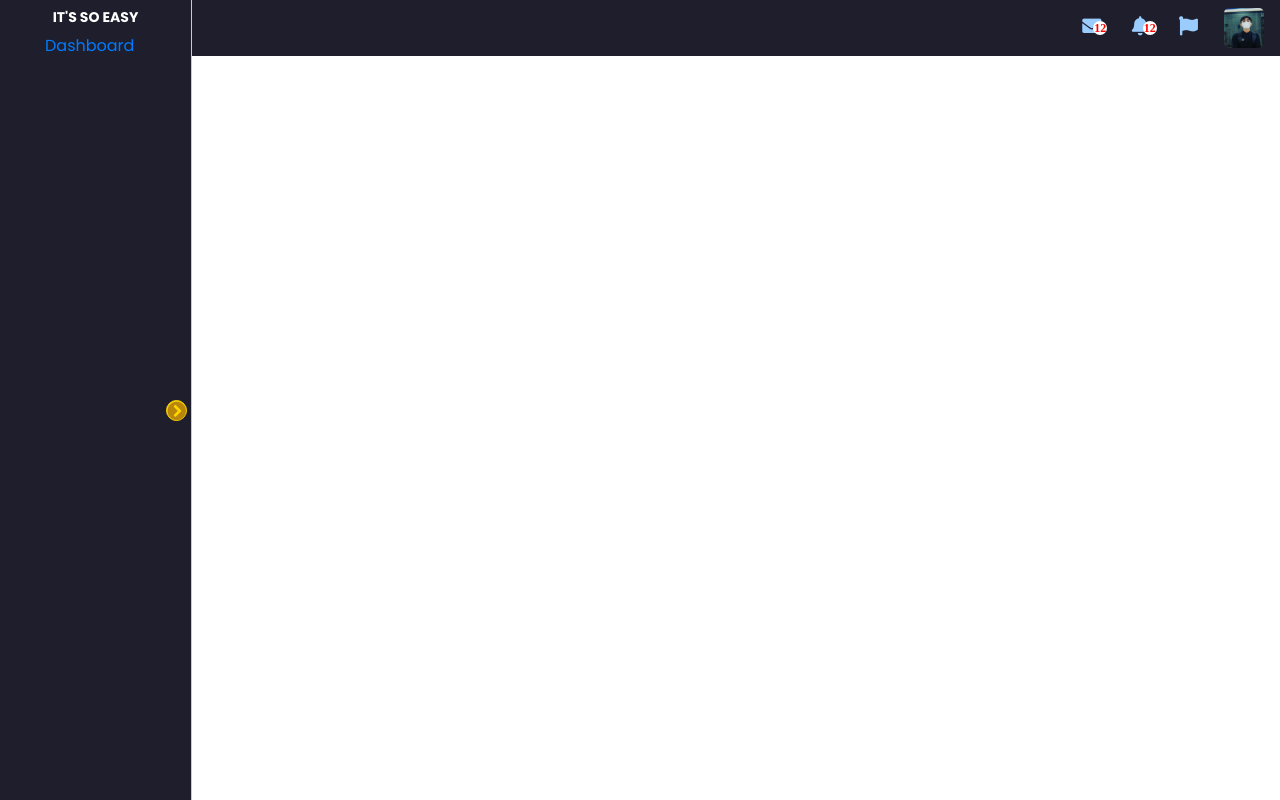
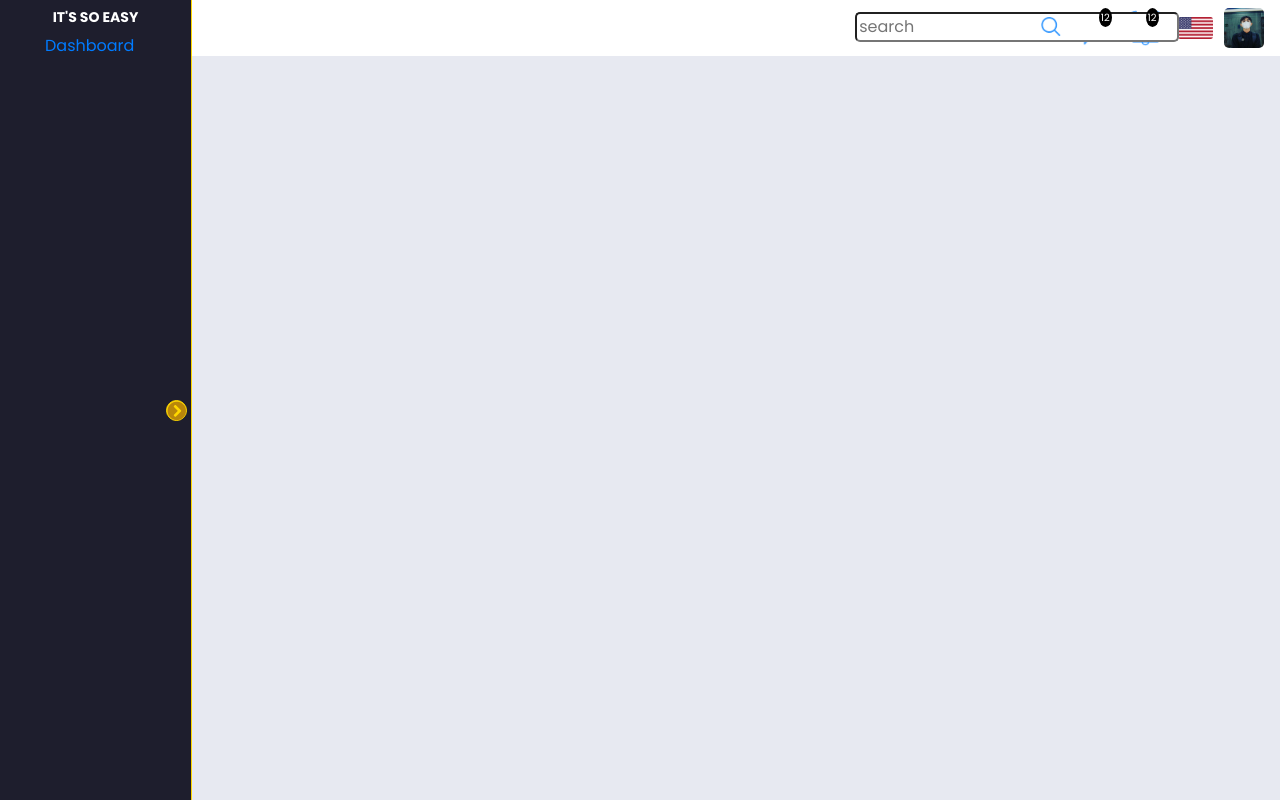
Before and after one commit to ItsyDev/Dashboard-Update, a plain HTML site: page index.html in a window 1280 px wide. Drawn offline with nearby package versions, Linux system fonts and the light colour scheme.

Commit message:
Menyesuaikan Ui Template

```diff
--- a/index.html
+++ b/index.html
@@ -36,14 +36,23 @@
 
                <!-- NAVBAR  -->
                <nav class="navbar">
-                    <div class="navbar-info">
-                         <i class="fa fa-envelope" aria-hidden="true">
-                              <span class="count-envelope">12</span>
-                         </i>
-                         <i class="fa fa-bell" aria-hidden="true">
-                              <span class="count-notification">12</span>
-                         </i>
-                         <i class="fa fa-flag" aria-hidden="true"></i>
+                    <div class="d-inline-block navbar-info ">
+                         <div class=" d-inline-block ">
+                              <input class="navbar-search" type="search" placeholder="search" name="search">
+                              <img class="icon-search" src="icon-search.png" alt="icon-search">
+
+                         </div>
+
+                         <div class=" d-inline-block navbar-chat">
+                              <img src="chat.png">
+                              <span class="count count-envelope">12</span>
+                         </div>
+
+                         <div class=" d-inline-block navbar-notification">
+                              <img src="Bell.png">
+                              <span class="count count-notification">12</span>
+                         </div>
+                         <img src="country.png">
                     </div>
 
                     <div class="navbar-profile">
--- a/src/style/GlobalStyle/main.scss
+++ b/src/style/GlobalStyle/main.scss
@@ -4,6 +4,7 @@ $bg-content: #3699ff;
 
 body {
   font-family: "Poppins", sans-serif;
+  background-color: #e7e9f1;
 }
 
 /*
@@ -38,8 +39,6 @@ body {
     border: 1px solid gold;
     border-radius: 50%;
   }
-  &-list {
-  }
 }
 
 /*
@@ -51,28 +50,51 @@ body {
   display: flex;
   justify-content: flex-end;
   align-items: center;
-  background-color: $sidebar;
+  background-color: white;
   color: white;
   width: 85%;
 
   &-info {
-    .fa {
-      font-size: 1.2em;
-      margin-right: 26px;
-      color: #9accfd;
-      position: relative;
+    position: relative;
 
-      .count-envelope,
-      .count-notification {
-        position: absolute;
-        top: 5px;
-        background: white;
-        font-size: 12px;
-        left: 11px;
-        color: red;
-        border-radius: 50%;
-        letter-spacing: 0px;
-        padding: 1px;
+    .navbar-search {
+      position: absolute;
+      left: -218px;
+      top: 2px;
+      border-radius: 5px;
+      outline: none;
+    }
+    .icon-search {
+      position: absolute;
+      right: 152px;
+      top: 7px;
+      max-width: 20px;
+      cursor: pointer;
+    }
+
+    img {
+      display: inline-block;
+      max-width: 35px;
+      margin-right: 11px;
+      color: #3699ff;
+    }
+    .count {
+      position: absolute;
+      top: 5px;
+      background: black;
+      font-size: 10px;
+      left: 11px;
+      color: white;
+      border-radius: 50%;
+      padding: 2px;
+
+      &-envelope {
+        top: -2px;
+        left: 17%;
+      }
+      &-notification {
+        top: -2px;
+        left: 48%;
       }
     }
   }
```
Also changed, not shown: Bell.png (added), chat.png (added), country.png (added), icon-search.png (added), src/style/GlobalStyle/main.css, 1 other file.
